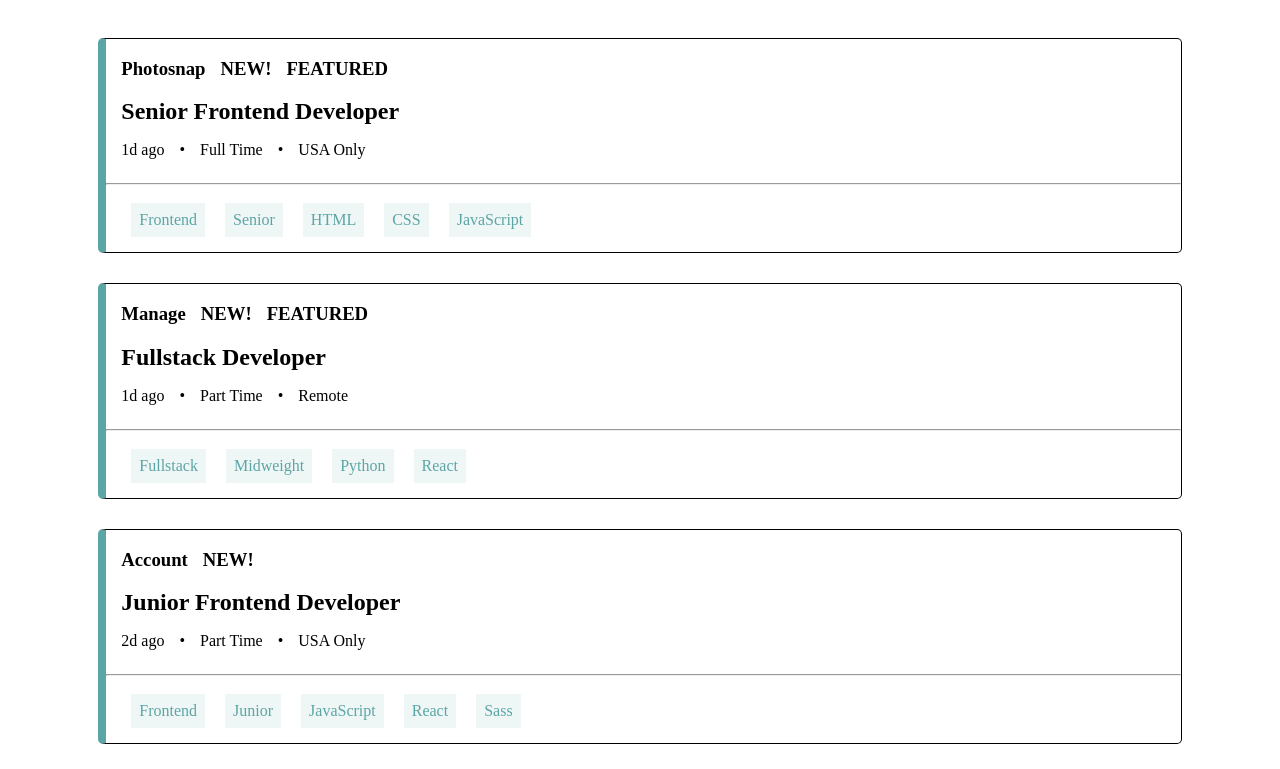
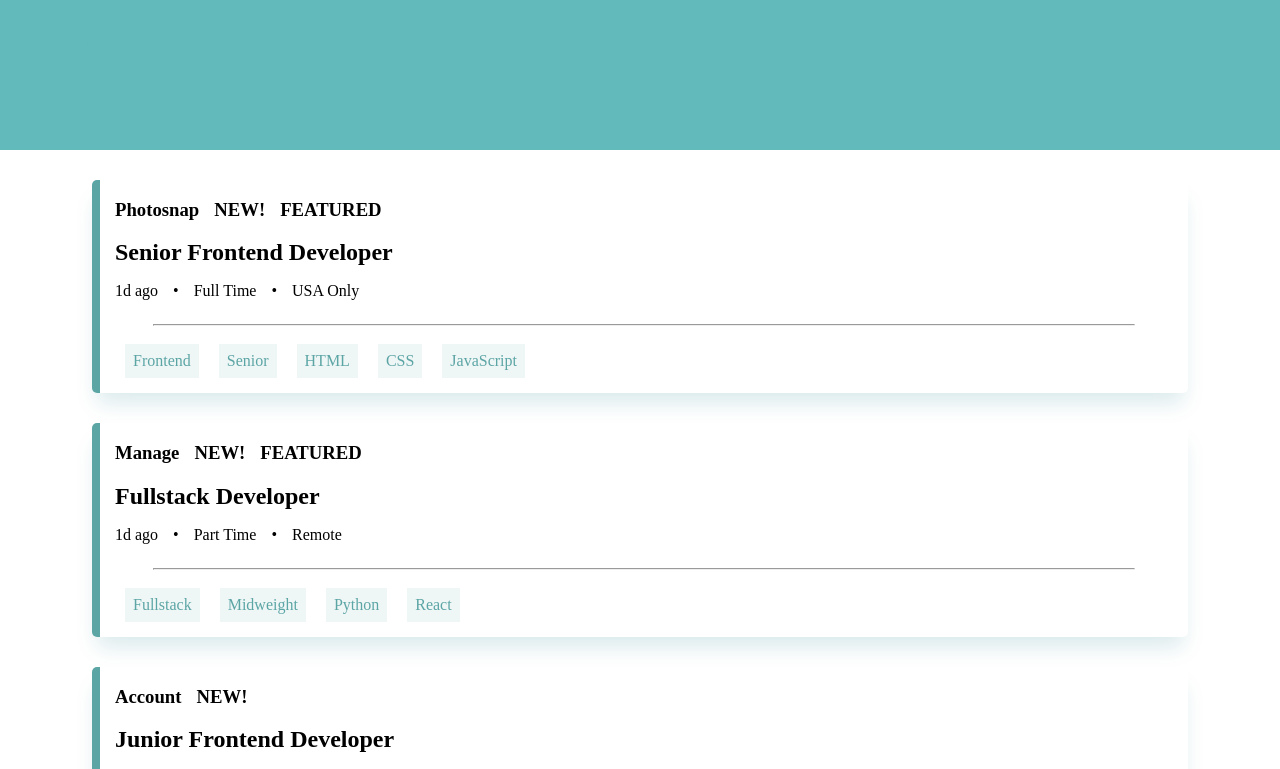
Before and after one commit to vikrambenipal/react-static-job-listings, a React (Create React App) app: page / in a window 1280 px wide. Shown: the top 769 px of the page. Built offline with nearby package versions, Linux system fonts and the light colour scheme.

Commit message:
margin and padding styling in progress for Filter component

```diff
--- /dev/null
+++ b/src/App.css
@@ -0,0 +1,3 @@
+body {
+    margin: 0;
+}
--- a/src/App.js
+++ b/src/App.js
@@ -1,6 +1,7 @@
 import React from 'react';
 import List from './components/List';
 import data from './data.json';
+import './App.css';
 
 function App() {
   return (
--- a/src/components/Filter.js
+++ b/src/components/Filter.js
@@ -6,7 +6,6 @@ import removeIcon from './images/icon-remove.svg';
 // 2 columns: tags and clear
 // c1: row of tags with flex-wrap
 // c2: p tag vertically centered
-
 const Row = styled.div`
     display: flex;
     flex-direction: row;
@@ -14,10 +13,17 @@ const Row = styled.div`
     align-items: center;
 `
 const Container = styled(Row)`
-    border: ${props => props.len > 0 ? "2px solid black" : ""};
-
+    border: ${props => props.len > 0 ? "0px solid black" : ""};
+    border-radius: 5px;
+    box-shadow: 0px 15px 20px -5px rgb(13,113,130, 0.15);
+    width: 80%;
+    margin: 0 auto;
+    margin-top: -20px;
+    margin-bottom: 50px;
+    background-color: white;
     .clear {
         cursor: pointer;
+        margin-right: 25px;
     }
 `
 const RowWrap = styled.div`
@@ -33,9 +39,15 @@ const Tag = styled(RowWrap)`
         margin-left: 20px;
         margin-bottom: 10px;
         margin-top: 10px;
+        border-top-left-radius: 5px;
+        border-bottom-left-radius: 5px;
 
     }
     img {
+        border-top-right-radius: 5px;
+        border-bottom-right-radius: 5px;
+        padding: 9px;
+        height: 16px;
         background-color: #5CA5A5;
         cursor: pointer;
     }
@@ -63,8 +75,6 @@ const Filter = ({ filter, handleRemove, handleRemoveAll }) => {
                     {filter.length > 0 && <p onClick={handleRemoveAllTags}className="clear">Clear</p>}
                 </div>
             </Container>
-
-
     )
 }
 
--- a/src/components/Item.js
+++ b/src/components/Item.js
@@ -2,8 +2,8 @@ import React from 'react';
 import styled from'styled-components';
 
 const Box = styled.div`
-        border: 1px solid black;
         border-radius: 5px;
+        box-shadow: 0px 15px 20px -5px 	rgb(13,113,130, 0.15);
         width: 85%;
         margin: 30px auto;
         .position {
@@ -17,6 +17,9 @@ const Box = styled.div`
             padding-left: 5px
         }
         border-left: ${props => props.new ? "8px solid #5CA5A5" : ""};
+        hr {
+            width: 90%;
+        }
     `
     const Row = styled.div`
         display: flex;
@@ -53,7 +56,7 @@ const Item = ({ item, handleFilter }) => {
     return (
         <div>
             <Box new={item.new}>
-                {/* <img src={require(item.logo)} alt=""></img> */}
+                {/* <img src={item.logo} alt=""></img> */}
                 <Title>
                     <h3 className="company">{item.company}</h3>
                     {item.new &&
--- a/src/components/List.js
+++ b/src/components/List.js
@@ -1,6 +1,15 @@
 import React, { useState, Fragment } from 'react'
 import Item from './Item';
 import Filter from './Filter';
+import styled from'styled-components';
+import bg from './images/bg-header-mobile.svg';
+
+const Header = styled.div`
+    background-image: url(${bg});
+    background-repeat: no-repeat;
+    background-color: #63BABA;
+    height: 150px;
+`
 
 const List = ({ data }) => {
 
@@ -26,7 +35,9 @@ const List = ({ data }) => {
 
     return (
         <div>
+            <Header></Header>
             <Filter filter={filter} handleRemove={handleRemove} handleRemoveAll={handleRemoveAll}/>
+
             {data.map((item, index) => {
                 const merged = item.languages.concat(item.tools).concat(item.role).concat(item.level);
                 let result = false;
```
Lines whose indentation alone changed are shown as unchanged.
